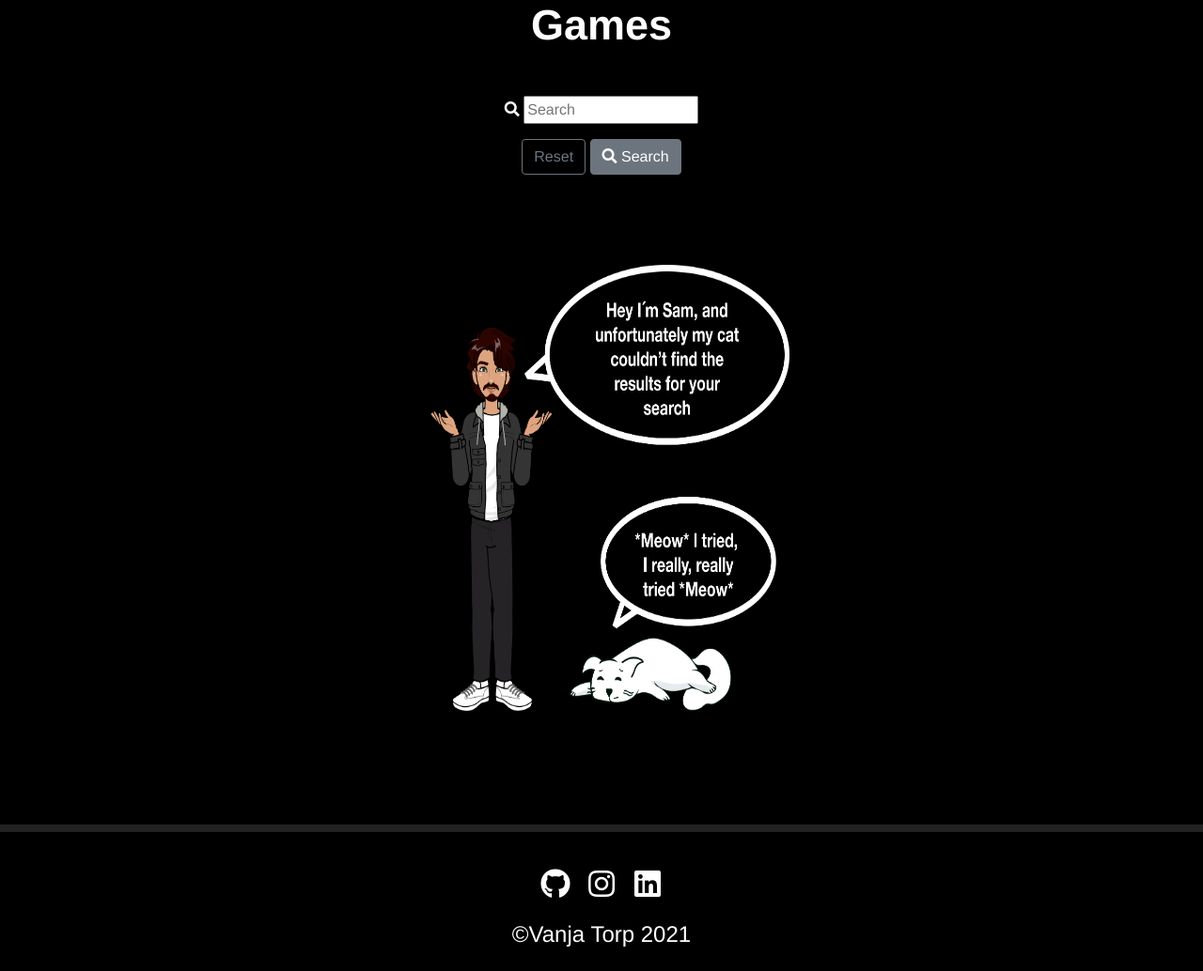
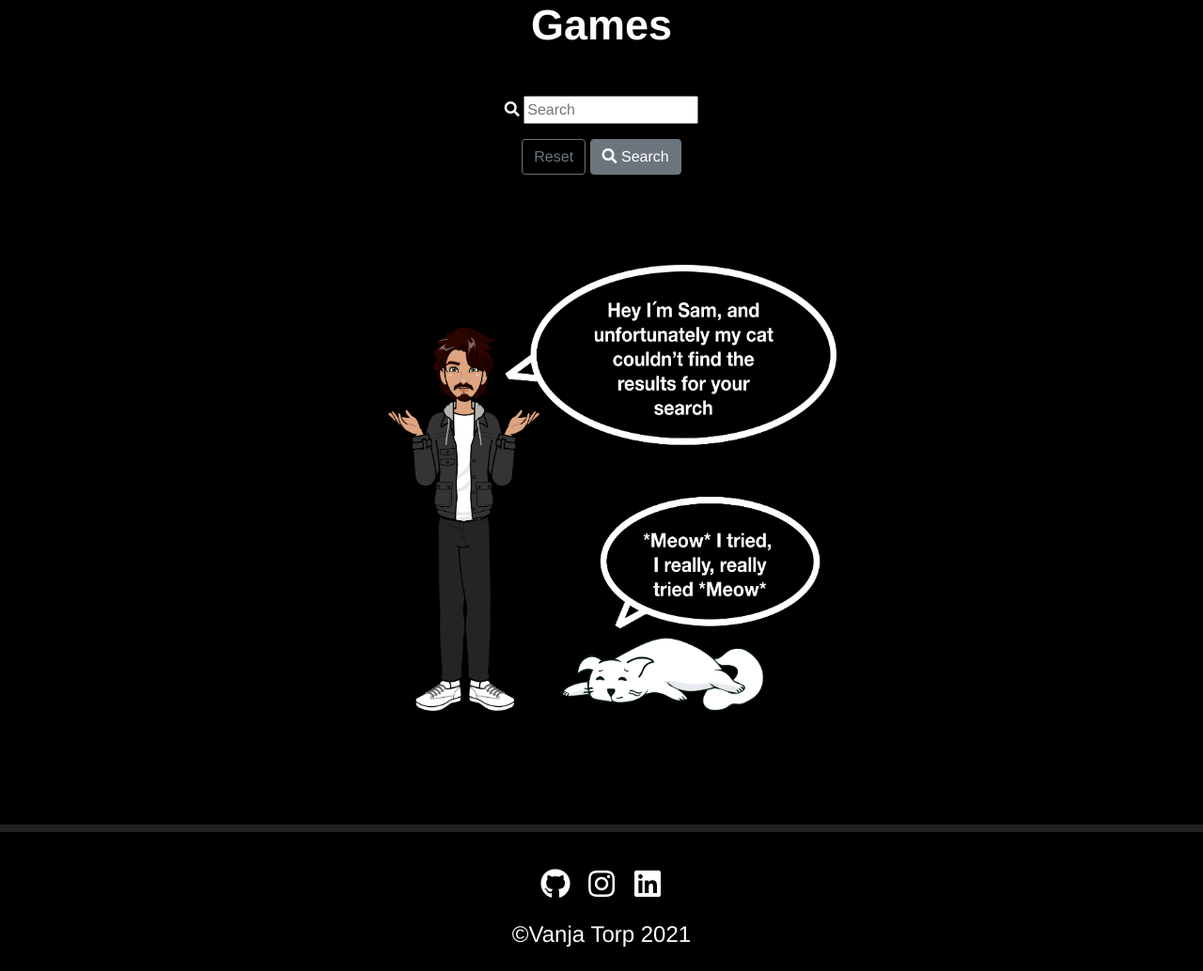
Before and after one commit to VTwin90/VGAME, a Flask app: page /search in a window 1280 px wide. Shown: the whole page at 94% size. Run offline with Flask 2, Linux system fonts and the light colour scheme; data that the repository does not hold is empty; some libraries are stand-ins or nearby versions.

Commit message:
update home.html no result found img width

```diff
--- a/templates/home.html
+++ b/templates/home.html
@@ -42,8 +42,7 @@
         <!-- No Results Found  -->
         {% else %}
         <div class="col-12 mt-5 mb-5">
-            <img src="static/images/notFound.png" class="mx-auto img-fluid" style="width:400px; height:500px;"
-                alt="Game Image">
+            <img src="static/images/notFound.png" class="mx-auto img-fluid" style="width:500px; height:500px;" alt="Game Image">
         </div>
 
         {% endif %}
```
